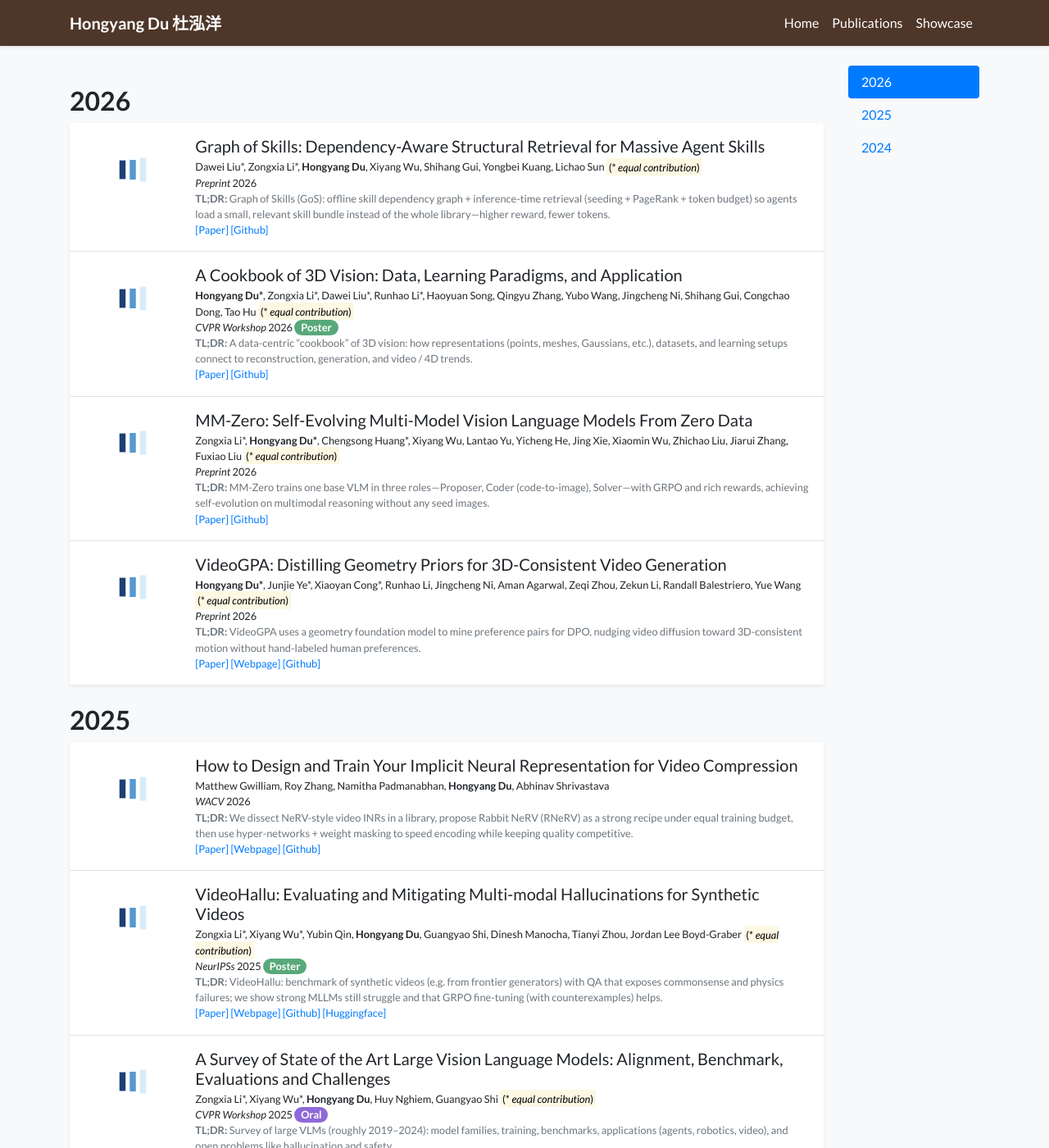
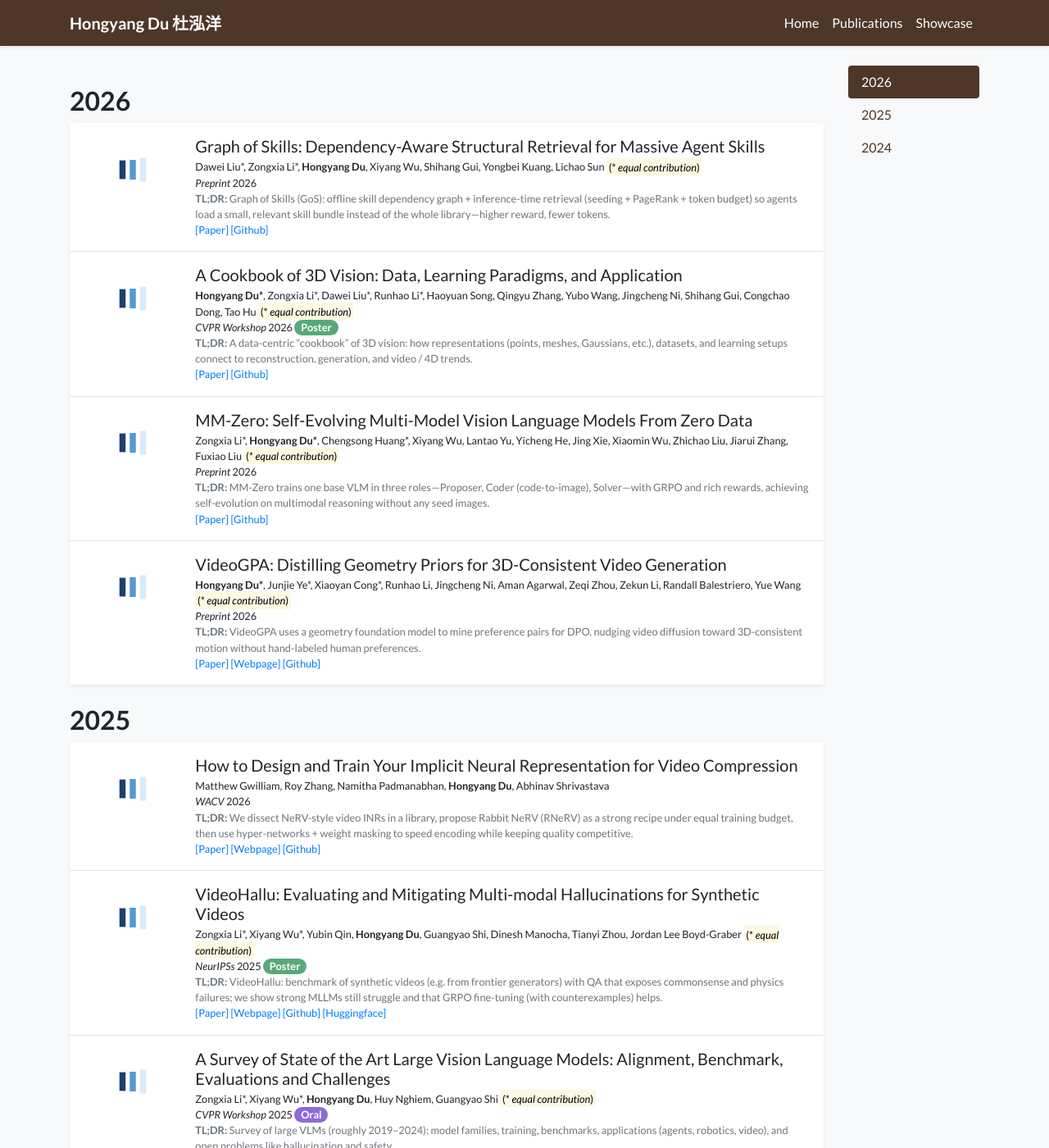
Before and after one commit to Hongyang-Du/Hongyang-Du.github.io, a Jekyll site: the page built from publications.html, in a window 1280 px wide and 1400 px high. Shown: the whole window at 82% size. Built offline with Jekyll 4.4.1, drawn with Linux system fonts in a browser that asks for light colours; nearby versions of some CDN libraries; some web fonts are replaced; a style sheet for code colours, icons or effects is not loaded.

Commit message:
Update global.css

```diff
--- a/assets/css/global.css
+++ b/assets/css/global.css
@@ -44,6 +44,21 @@ h1, h2, h3, h4, h5, h6,
 .navbar.navbar-brown .navbar-toggler {
     color: #fff;
     border-color: rgba(255, 255, 255, 0.65);
+}
+
+/* Publications page: year sidebar scrollspy — brown active pill (not Bootstrap primary blue) */
+#navbar-year.nav-pills .nav-link {
+    color: #4E3629;
+}
+
+#navbar-year.nav-pills .nav-link:hover {
+    color: #4E3629;
+    background-color: rgba(78, 54, 41, 0.08);
+}
+
+#navbar-year.nav-pills .nav-link.active {
+    background-color: #4E3629 !important;
+    color: #fff !important;
 }
 
 .inline-badge {
```
